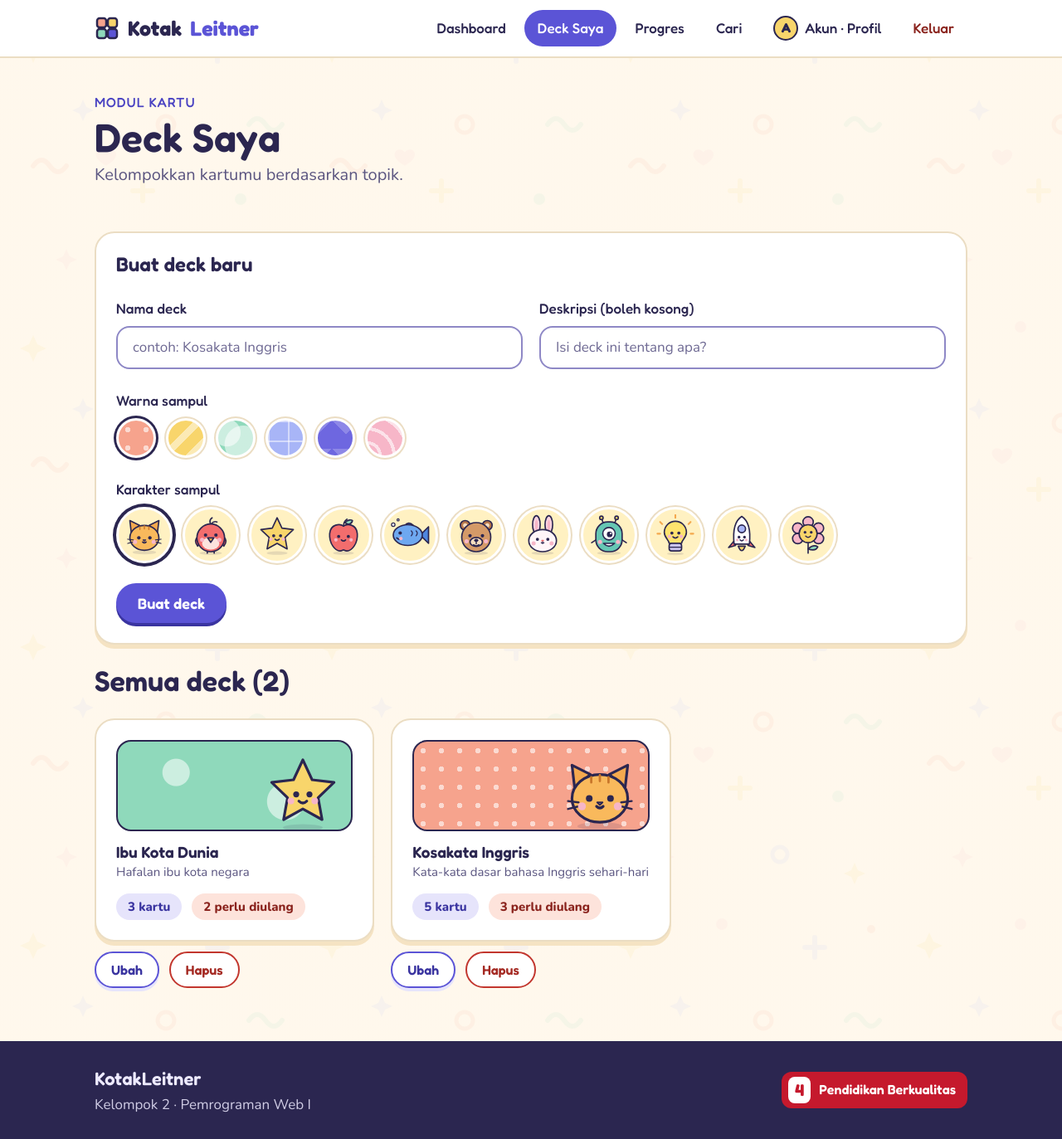
After one commit to DevinRafa/KotakLeitner, a PHP site: page /deck.php in a window 1280 px wide. The commit adds this page. Shown: the whole page at 83% size. Run offline with PHP 8.4, Linux system fonts and the light colour scheme; a user stored in the database is signed in; data comes from the database, SQL or seed files in the repository.

Commit message:
feat: modul 4 kelola deck (#4)
Tambah, ubah, dan hapus deck.

```diff
--- a/assets/style.css
+++ b/assets/style.css
@@ -190,3 +190,8 @@ html,body{margin:0;padding:0;min-height:100%}
   .kl .logo{margin-right:0;width:100%;justify-content:center}
   .kl .fc3d{height:340px}
 }
+/* pilihan warna / avatar (radio disembunyikan, label yang tampil) */
+.kl .pilih-opsi{position:absolute;opacity:0;width:0;height:0}
+.kl .sw,.kl .avpick{position:relative}
+.kl .sw:focus-within,.kl .avpick:focus-within{outline:3px solid var(--ink);outline-offset:3px}
+.kl .pilihan{display:flex;gap:12px;flex-wrap:wrap}
--- /dev/null
+++ b/deck.php
@@ -0,0 +1,166 @@
+<?php
+require_once 'cek_login.php';
+$uid = (int)$_SESSION['user_id'];
+
+$error = '';
+$edit = null;   // data deck yang sedang diedit
+
+// ---------- Proses form (tambah / ubah / hapus) ----------
+if ($_SERVER['REQUEST_METHOD'] == 'POST') {
+    $aksi = isset($_POST['aksi']) ? $_POST['aksi'] : '';
+
+    if ($aksi == 'hapus') {
+        $id = (int)$_POST['id'];
+        mysqli_query($conn, "DELETE FROM deck WHERE id=$id AND user_id=$uid");
+        set_flash('ok', 'Deck berhasil dihapus.');
+        header('Location: deck.php');
+        exit;
+    }
+
+    // tambah / ubah
+    $nama = isset($_POST['nama']) ? trim($_POST['nama']) : '';
+    $deskripsi = isset($_POST['deskripsi']) ? trim($_POST['deskripsi']) : '';
+    $warna = isset($_POST['warna']) ? (int)$_POST['warna'] : 1;
+    $karakter = isset($_POST['karakter']) ? $_POST['karakter'] : 'kucing';
+
+    if ($nama == '') {
+        $error = 'Nama deck wajib diisi.';
+    } elseif (strlen($nama) > 60) {
+        $error = 'Nama deck maksimal 60 karakter.';
+    } elseif ($warna < 1 || $warna > 6 || !in_array($karakter, $KARAKTER)) {
+        $error = 'Pilihan warna atau karakter tidak valid.';
+    }
+
+    if ($error == '') {
+        $n = mysqli_real_escape_string($conn, $nama);
+        $d = mysqli_real_escape_string($conn, substr($deskripsi, 0, 200));
+        $k = mysqli_real_escape_string($conn, $karakter);
+
+        if ($aksi == 'ubah') {
+            $id = (int)$_POST['id'];
+            mysqli_query($conn, "UPDATE deck SET nama='$n', deskripsi='$d', warna=$warna, karakter='$k' WHERE id=$id AND user_id=$uid");
+            set_flash('ok', 'Deck berhasil diperbarui.');
+        } else {
+            mysqli_query($conn, "INSERT INTO deck (user_id, nama, deskripsi, warna, karakter) VALUES ($uid, '$n', '$d', $warna, '$k')");
+            set_flash('ok', 'Deck baru berhasil dibuat.');
+        }
+        header('Location: deck.php');
+        exit;
+    }
+
+    // Kalau error, isi ulang form dengan yang tadi diketik
+    $edit = ['id' => isset($_POST['id']) ? (int)$_POST['id'] : 0, 'nama' => $nama, 'deskripsi' => $deskripsi, 'warna' => max(1, $warna), 'karakter' => $karakter];
+    if ($aksi != 'ubah') { $edit['id'] = 0; }
+}
+
+// Mode edit: deck.php?edit=ID
+if ($edit === null && isset($_GET['edit'])) {
+    $id = (int)$_GET['edit'];
+    $q = mysqli_query($conn, "SELECT * FROM deck WHERE id=$id AND user_id=$uid");
+    if (mysqli_num_rows($q) == 1) {
+        $edit = mysqli_fetch_assoc($q);
+    }
+}
+
+$mode_edit = ($edit !== null && $edit['id'] > 0);
+$form = $edit !== null ? $edit : ['id' => 0, 'nama' => '', 'deskripsi' => '', 'warna' => 1, 'karakter' => 'kucing'];
+
+// ---------- Ambil daftar deck ----------
+$hasil = mysqli_query($conn, "SELECT d.*, COUNT(k.id) AS total, SUM(k.jadwal <= CURDATE()) AS ulang
+    FROM deck d LEFT JOIN kartu k ON k.deck_id = d.id
+    WHERE d.user_id = $uid GROUP BY d.id ORDER BY d.id DESC");
+$daftar = [];
+while ($row = mysqli_fetch_assoc($hasil)) {
+    $daftar[] = $row;
+}
+
+$judul = 'Deck Saya';
+$aktif = 'deck';
+include 'header.php';
+?>
+<div class="wrap stack">
+  <div class="page-head">
+    <div>
+      <span class="eyebrow">Modul kartu</span>
+      <h1>Deck Saya</h1>
+      <p class="lead">Kelompokkan kartumu berdasarkan topik.</p>
+    </div>
+  </div>
+
+  <form class="card stack" method="post" action="deck.php" id="form-deck">
+    <h3><?= $mode_edit ? 'Ubah deck' : 'Buat deck baru' ?></h3>
+    <?php if ($error != ''): ?>
+      <div class="alert err"><?= e($error) ?></div>
+    <?php endif; ?>
+
+    <input type="hidden" name="aksi" value="<?= $mode_edit ? 'ubah' : 'tambah' ?>">
+    <input type="hidden" name="id" value="<?= (int)$form['id'] ?>">
+
+    <div class="grid g2">
+      <div class="field">
+        <label for="nama">Nama deck</label>
+        <input class="input" type="text" id="nama" name="nama" maxlength="60" value="<?= e($form['nama']) ?>" placeholder="contoh: Kosakata Inggris">
+      </div>
+      <div class="field">
+        <label for="deskripsi">Deskripsi (boleh kosong)</label>
+        <input class="input" type="text" id="deskripsi" name="deskripsi" maxlength="200" value="<?= e($form['deskripsi']) ?>" placeholder="Isi deck ini tentang apa?">
+      </div>
+    </div>
+
+    <div class="field">
+      <label>Warna sampul</label>
+      <div class="pilihan">
+        <?php for ($i = 1; $i <= 6; $i++): ?>
+          <label class="sw cv-<?= $i ?> <?= $form['warna'] == $i ? 'on' : '' ?>" title="Warna <?= $i ?>">
+            <input class="pilih-opsi" type="radio" name="warna" value="<?= $i ?>" <?= $form['warna'] == $i ? 'checked' : '' ?>>
+          </label>
+        <?php endfor; ?>
+      </div>
+    </div>
+
+    <div class="field">
+      <label>Karakter sampul</label>
+      <div class="pilihan">
+        <?php foreach ($KARAKTER as $kr): ?>
+          <label class="avpick <?= $form['karakter'] == $kr ? 'on' : '' ?>" title="<?= e(ucfirst($kr)) ?>">
+            <input class="pilih-opsi" type="radio" name="karakter" value="<?= e($kr) ?>" <?= $form['karakter'] == $kr ? 'checked' : '' ?>>
+            <img src="assets/img/<?= e($kr) ?>.svg" alt="<?= e(ucfirst($kr)) ?>">
+          </label>
+        <?php endforeach; ?>
+      </div>
+    </div>
+
+    <div class="row">
+      <button class="btn btn-pri" type="submit"><?= $mode_edit ? 'Simpan perubahan' : 'Buat deck' ?></button>
+      <?php if ($mode_edit): ?>
+        <a class="btn btn-sec" href="deck.php">Batal</a>
+      <?php endif; ?>
+    </div>
+  </form>
+
+  <h2>Semua deck (<?= count($daftar) ?>)</h2>
+  <?php if (count($daftar) == 0): ?>
+    <div class="empty">
+      <img src="assets/img/maskot-tidur.svg" alt="" width="160" height="173">
+      <h3>Belum ada deck</h3>
+      <p class="muted">Isi formulir di atas untuk membuat deck pertamamu.</p>
+    </div>
+  <?php else: ?>
+    <div class="grid g3">
+      <?php foreach ($daftar as $d): ?>
+        <div class="stack-s">
+          <?= kartu_deck($d) ?>
+          <div class="row">
+            <a class="btn btn-sec btn-sm" href="deck.php?edit=<?= (int)$d['id'] ?>#form-deck">Ubah</a>
+            <form method="post" action="deck.php" onsubmit="return confirm('Hapus deck ini beserta semua kartunya?');">
+              <input type="hidden" name="aksi" value="hapus">
+              <input type="hidden" name="id" value="<?= (int)$d['id'] ?>">
+              <button class="btn btn-dan-o btn-sm" type="submit">Hapus</button>
+            </form>
+          </div>
+        </div>
+      <?php endforeach; ?>
+    </div>
+  <?php endif; ?>
+</div>
+<?php include 'footer.php'; ?>
```
